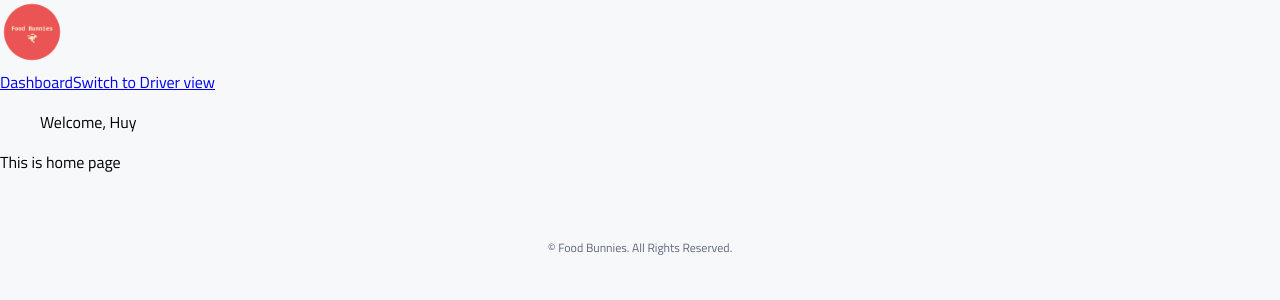
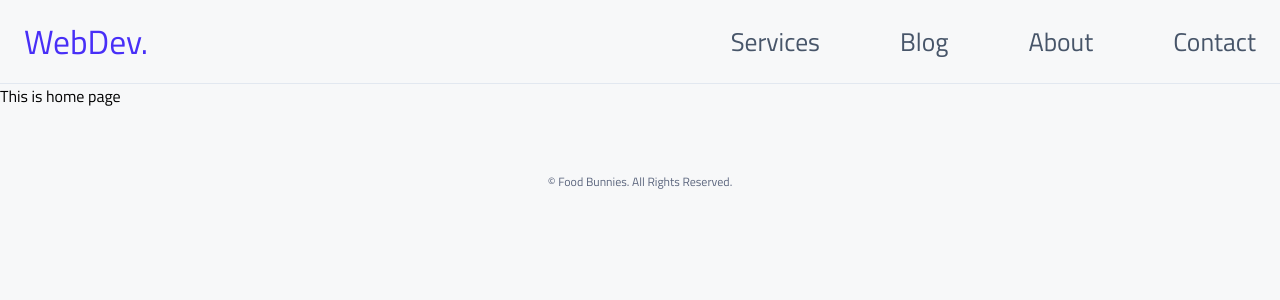
Before and after one commit to lavaboom/fb-frontend, a React (Create React App) app: page / in a window 1280 px wide. Shown: the top 300 px of the page. Built offline with nearby package versions, Linux system fonts and the light colour scheme.

Commit message:
added header, about to refactor the CSS

```diff
--- a/src/App.scss
+++ b/src/App.scss
@@ -5,11 +5,12 @@
 *,
 *::before,
 *::after {
+    margin: 0;
+    padding: 0;
     box-sizing: border-box;
 }
 
 body {
-    margin: 0;
     background-color: $color-background-2;
 }
 
--- a/src/components/Header/Header.jsx
+++ b/src/components/Header/Header.jsx
@@ -6,18 +6,49 @@ import './Header.scss'
 
 export default class Header extends Component {
     state = {
+        mobileMenu: false,
+    }
+
+    toggleMobileMenu = () => {
+        let newValue = this.state.mobileMenu ? false : true;
+        this.setState({ mobileMenu: newValue })
     }
 
     render() {
         return (
-            <header className='header'>
-                <Link to='/'><img  className='header__logo' src={Logo} alt='logo' /></Link>
-                <nav className='header__links'>
-                  <Link to='/' className='header__link header__link--active'>Dashboard</Link>
-                  <Link to='/' className='header__link'>Switch to Driver view</Link>
-                  <dir>Welcome, Huy</dir>
+            <header class="header">
+                <nav class="navbar">
+                    <a href="#" class="nav-logo">WebDev.</a>
+                    <ul class={`nav-menu ${ this.state.mobileMenu ? 'active' : '' }`}>
+                        <li class="nav-item">
+                        <a href='#' class='nav-link' onClick={ this.toggleMobileMenu }>Services</a>
+                        </li>
+                        <li class="nav-item">
+                            <a href="#" class="nav-link" onClick={ this.toggleMobileMenu }>Blog</a>
+                        </li>
+                        <li class="nav-item">
+                            <a href="#" class="nav-link" onClick={ this.toggleMobileMenu }>About</a>
+                        </li>
+                        <li class="nav-item">
+                            <a href="#" class="nav-link" onClick={ this.toggleMobileMenu }>Contact</a>
+                        </li>
+                    </ul>
+                    <div class={`hamburger ${ this.state.mobileMenu ? 'active' : '' }`} onClick={ this.toggleMobileMenu }>
+                        <span class="bar"></span>
+                        <span class="bar"></span>
+                        <span class="bar"></span>
+                    </div>
                 </nav>
             </header>
+
+            // <header className='header'>
+            //     <Link to='/'><img className='header__logo' src={Logo} alt='logo' /></Link>
+            //     <nav className='header__links'>
+            //       <Link to='/' className='header__link header__link--active'>Dashboard</Link>
+            //       <Link to='/' className='header__link'>Switch to Driver view</Link>
+            //       <dir>Welcome, Huy</dir>
+            //     </nav>
+            // </header>
         )
     }
 }
--- a/src/components/Header/Header.scss
+++ b/src/components/Header/Header.scss
@@ -1,9 +1,102 @@
 @use '../../styles/partials/variables' as *;
 @use '../../styles/partials/mixins' as *;
 
-.header {
-    &__logo {
-        max-width: 4rem;
-        height: auto;
+li {
+    list-style: none;
+}
+
+a {
+    text-decoration: none;
+}
+
+.header{
+    border-bottom: 1px solid #E2E8F0;
+}
+
+.navbar {
+    display: flex;
+    justify-content: space-between;
+    align-items: center;
+    padding: 1rem 1.5rem;
+}
+
+.hamburger {
+    display: none;
+}
+
+.bar {
+    display: block;
+    width: 25px;
+    height: 3px;
+    margin: 5px auto;
+    -webkit-transition: all 0.3s ease-in-out;
+    transition: all 0.3s ease-in-out;
+    background-color: #101010;
+}
+
+.nav-menu {
+    display: flex;
+    justify-content: space-between;
+    align-items: center;
+}
+
+.nav-item {
+    margin-left: 5rem;
+}
+
+.nav-link{
+    font-size: 1.6rem;
+    font-weight: 400;
+    color: #475569;
+}
+
+.nav-link:hover{
+    color: #482ff7;
+}
+
+.nav-logo {
+    font-size: 2.1rem;
+    font-weight: 500;
+    color: #482ff7;
+}
+
+@media only screen and (max-width: 768px) {
+    .nav-menu {
+        position: fixed;
+        left: -100%;
+        top: 5rem;
+        flex-direction: column;
+        background-color: #fff;
+        width: 100%;
+        border-radius: 10px;
+        text-align: center;
+        transition: 0.3s;
+        box-shadow:
+            0 10px 27px rgba(0, 0, 0, 0.05);
+    }
+
+    .nav-menu.active {
+        left: 0;
+    }
+
+    .nav-item {
+        margin: 2.5rem 0;
+    }
+
+    .hamburger {
+        display: block;
+        cursor: pointer;
+    }
+
+    .hamburger.active .bar:nth-child(2) {
+        opacity: 0;
+    }
+
+    .hamburger.active .bar:nth-child(1) {
+        transform: translateY(8px) rotate(45deg);
+    }
+
+    .hamburger.active .bar:nth-child(3) {
+        transform: translateY(-8px) rotate(-45deg);
     }
 }
```
